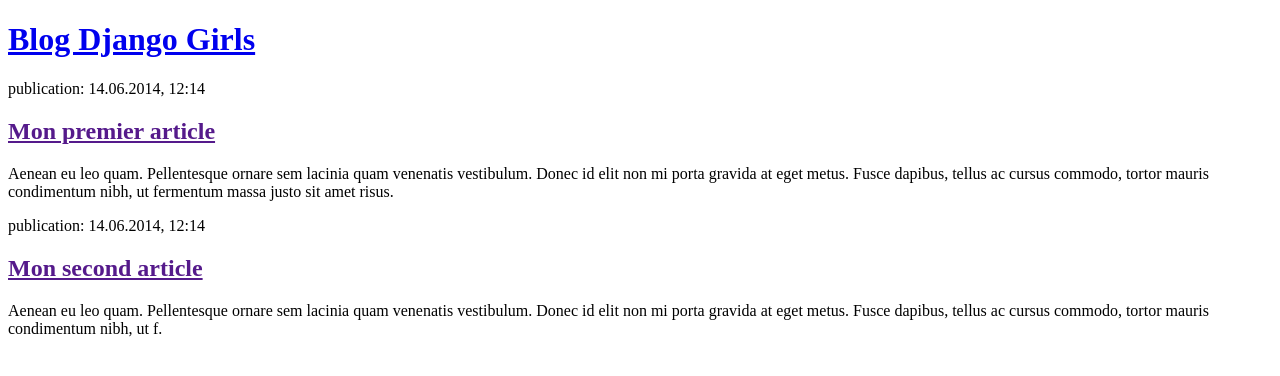
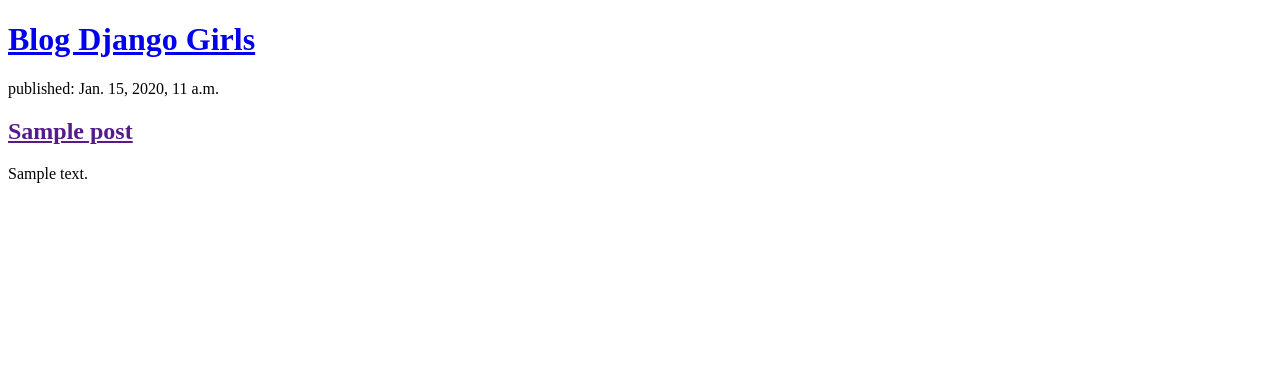
Before and after one commit to raanjadri/mon-nouveau-blog, a Django app: page / in a window 1280 px wide. Shown: the top 376 px of the page. Run offline with Django 3.2, Linux system fonts and the light colour scheme; tables that the repository leaves empty hold one stand-in row (values such as "Sample post").

Commit message:
Modification des templates to afficher les posts contenus dans la base de données.

```diff
--- a/blog/templates/blog/post_list.html
+++ b/blog/templates/blog/post_list.html
@@ -7,17 +7,13 @@
         <header>
             <h1><a href="/">Blog Django Girls</a></h1>
         </header>
+            {% for post in posts %}
+            <article>
+                <time>published: {{ post.published_date }}</time>
+                <h2><a href="">{{ post.title }}</a></h2>
+                <p>{{ post.text|linebreaksbr }}</p>
+            </article>
+        {% endfor %}
 
-        <article>
-            <time>publication: 14.06.2014, 12:14</time>
-            <h2><a href="">Mon premier article</a></h2>
-            <p>Aenean eu leo quam. Pellentesque ornare sem lacinia quam venenatis vestibulum. Donec id elit non mi porta gravida at eget metus. Fusce dapibus, tellus ac cursus commodo, tortor mauris condimentum nibh, ut fermentum massa justo sit amet risus.</p>
-        </article>
-
-        <article>
-            <time>publication: 14.06.2014, 12:14</time>
-            <h2><a href="">Mon second article</a></h2>
-            <p>Aenean eu leo quam. Pellentesque ornare sem lacinia quam venenatis vestibulum. Donec id elit non mi porta gravida at eget metus. Fusce dapibus, tellus ac cursus commodo, tortor mauris condimentum nibh, ut f.</p>
-        </article>
     </body>
 </html>
--- a/blog/views.py
+++ b/blog/views.py
@@ -1,5 +1,7 @@
 from django.shortcuts import render
-
+from django.utils import timezone
+from .models import Post
 # Create your views here.
 def post_list(request):
-    return render(request,'blog/post_list.html', {})
+    posts = Post.objects.filter(published_date__lte=timezone.now()).order_by('published_date')
+    return render(request, 'blog/post_list.html', {'posts': posts})
```
